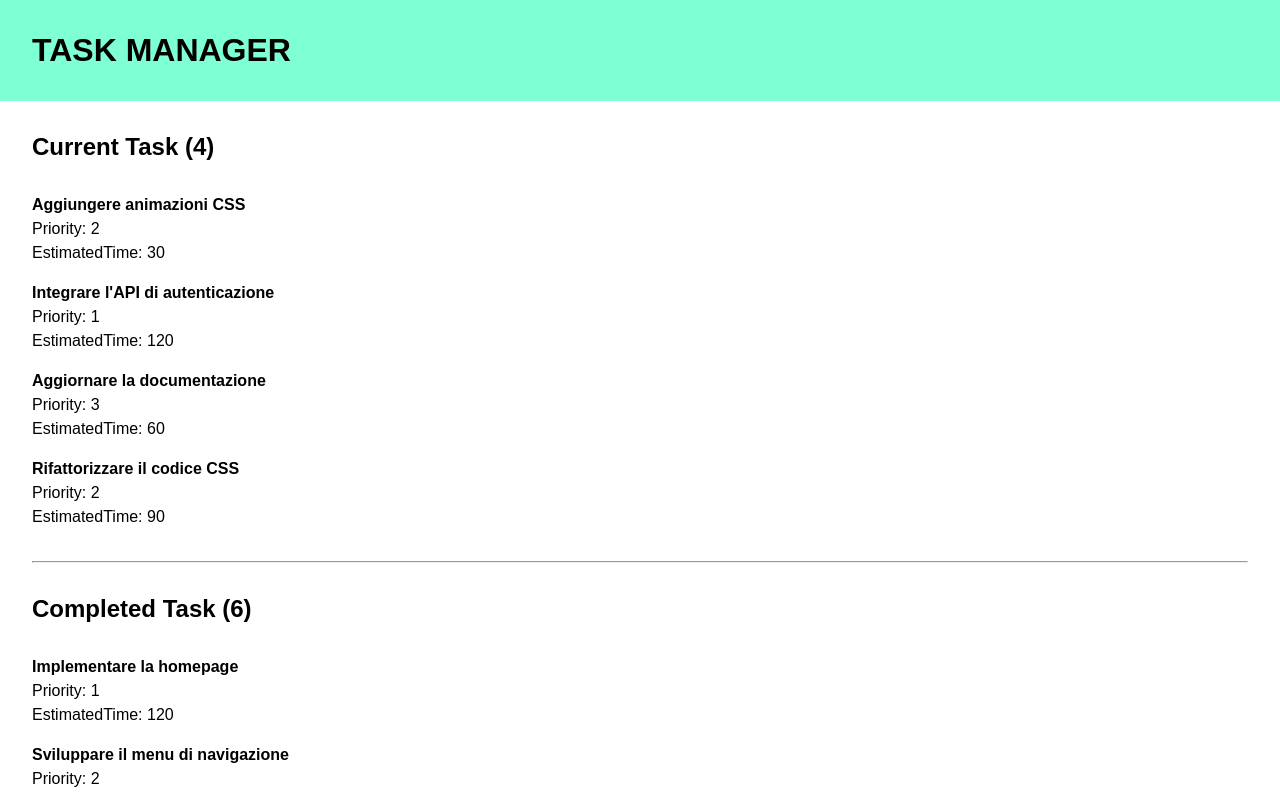
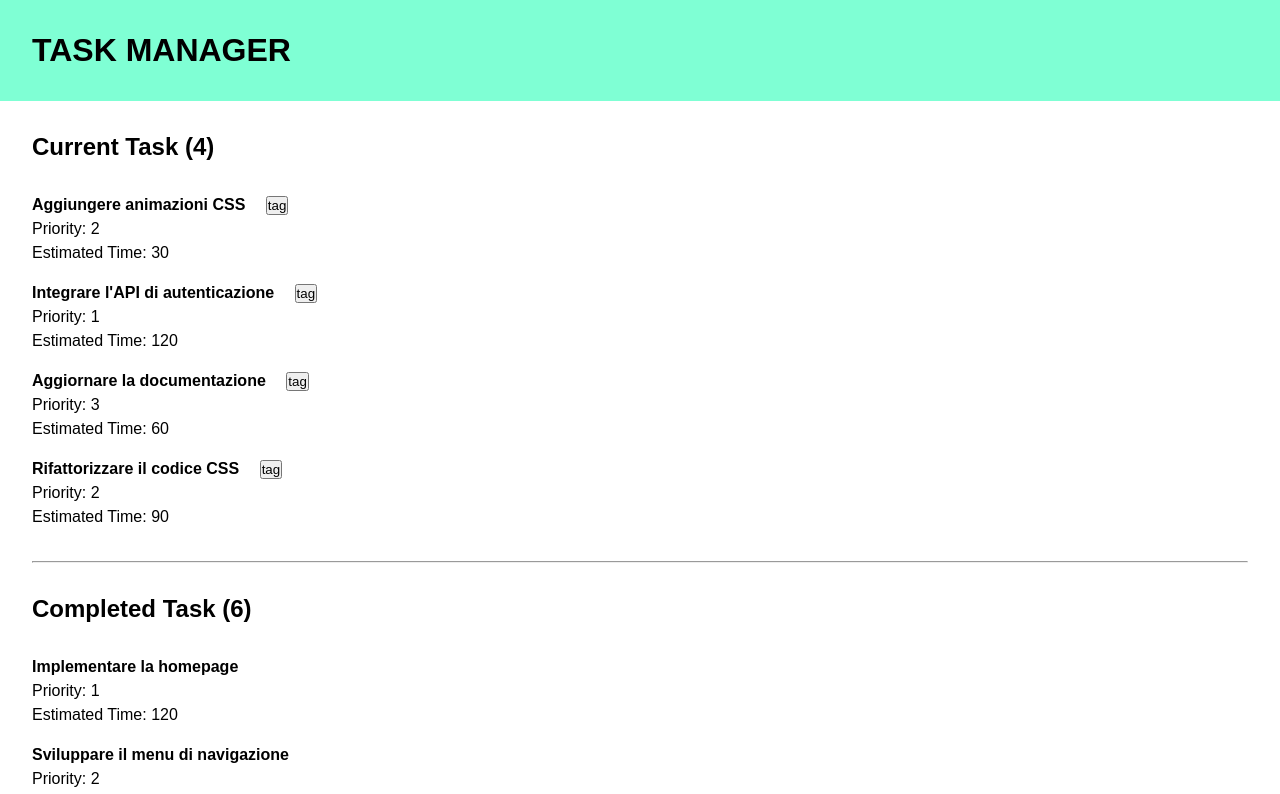
Before and after one commit to GiorgiaSecchi/react-task-list, a React (Vite) app: page / in a window 1280 px wide. Shown: the top 794 px of the page. Built offline with nearby package versions, Linux system fonts and the light colour scheme.

Commit message:
add button/tag

```diff
--- a/src/App.css
+++ b/src/App.css
@@ -32,3 +32,7 @@ hr {
 .title {
   font-weight: bold;
 }
+
+.btn-tag {
+  margin-left: 1rem;
+}
--- a/src/App.jsx
+++ b/src/App.jsx
@@ -101,9 +101,10 @@ function App() {
           {CurrentTaskList.map((task) => (
             <li key={task.id}>
               <div className="list">
-                <span className="title"> {task.title} </span> <br />
+                <span className="title"> {task.title} </span>
+                <button className="btn-tag">tag</button> <br />
                 Priority: {task.priority} <br />
-                EstimatedTime: {task.estimatedTime}
+                Estimated Time: {task.estimatedTime}
               </div>
             </li>
           ))}
@@ -122,7 +123,7 @@ function App() {
               <div className="list">
                 <span className="title"> {task.title} </span> <br />
                 Priority: {task.priority} <br />
-                EstimatedTime: {task.estimatedTime}
+                Estimated Time: {task.estimatedTime}
               </div>
             </li>
           ))}
```
